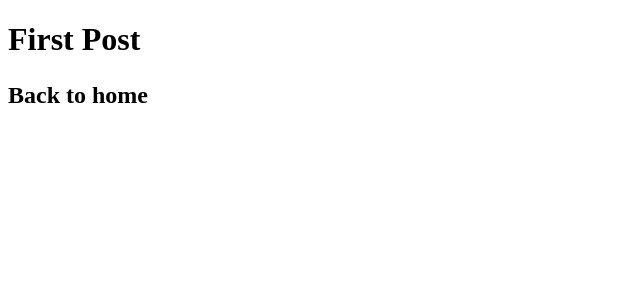
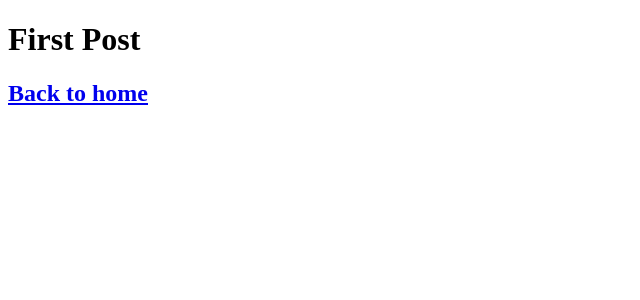
Before and after one commit to BenjaminButon/github-action, a Next.js app: page /posts/first-post in a window 1280 px wide. Shown: the top 300 px of the page, without its empty margins (0-640 px from the left). Built offline with nearby package versions, Linux system fonts and the light colour scheme.

Commit message:
Update first-post.tsx

```diff
--- a/src/pages/posts/first-post.tsx
+++ b/src/pages/posts/first-post.tsx
@@ -6,7 +6,7 @@ const FirstPost: React.FC = () => {
       <h1>First Post</h1>
       <h2>
         <Link href="/">
-          <p>Back to home</p>
+          <a>Back to home</a>
         </Link>
       </h2>
     </>
```
